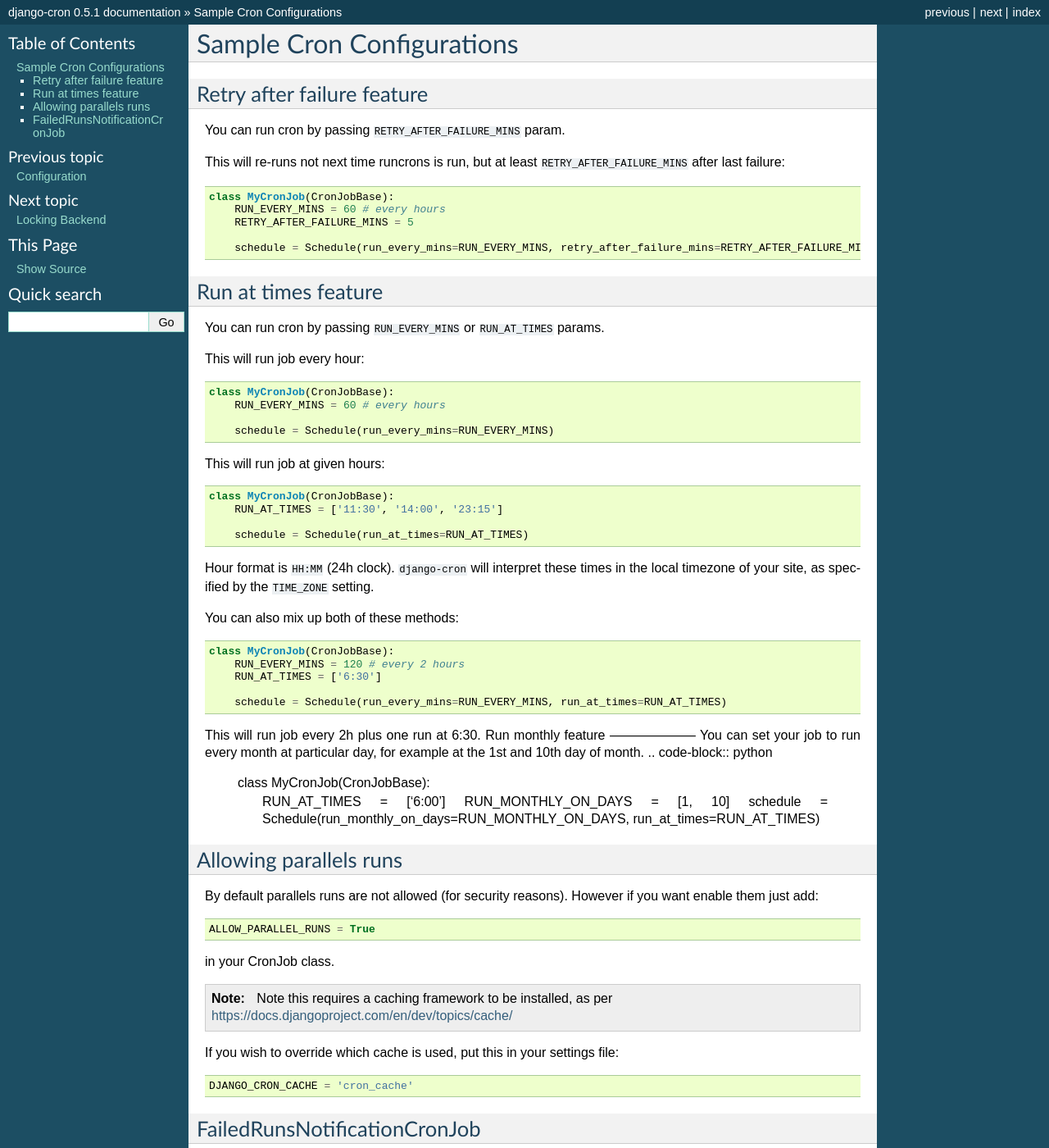
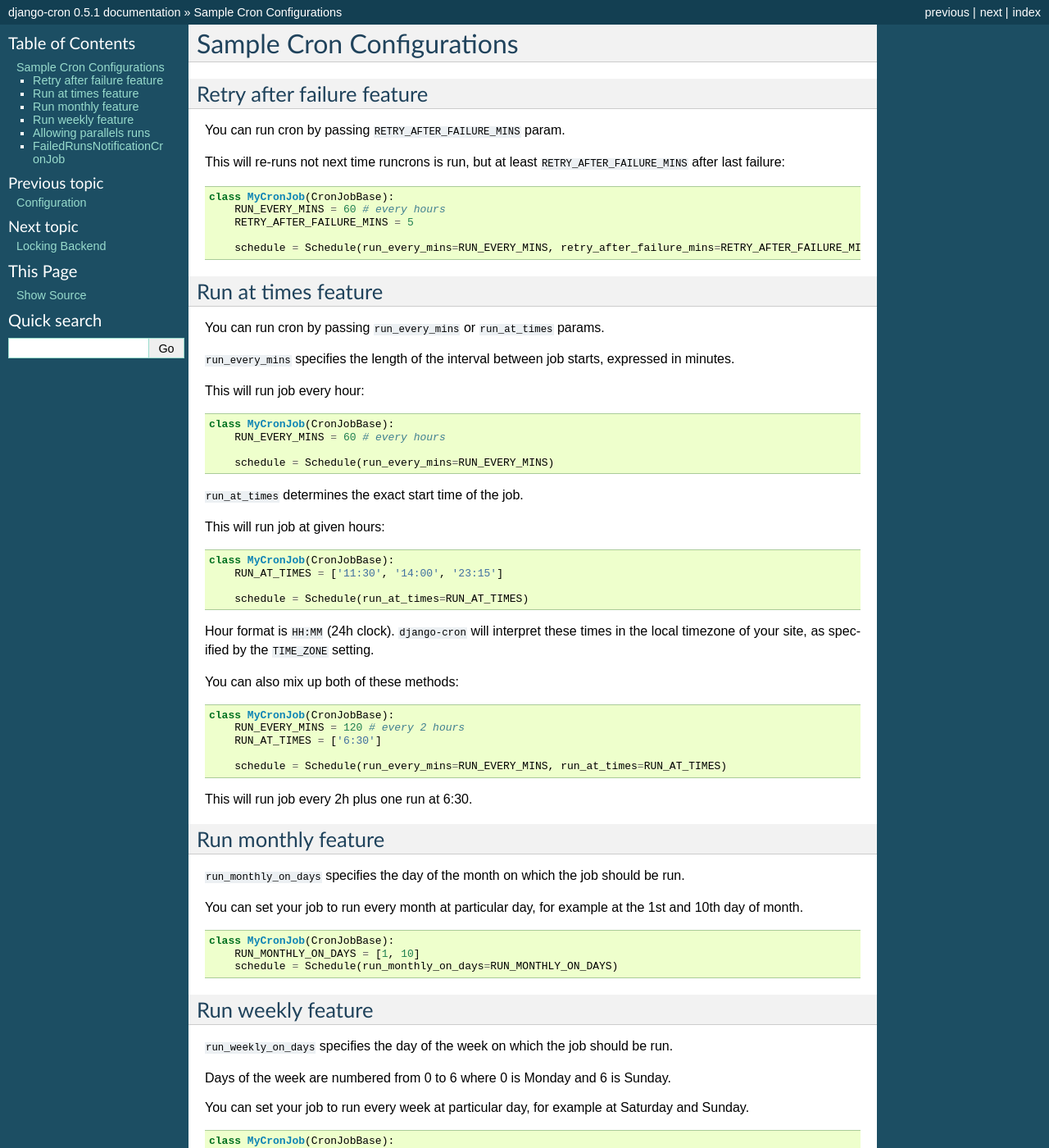
Before and after one commit to Tivix/django-cron, a Sphinx documentation site: the page built from docs/sample_cron_configurations.rst, in a window 1280 px wide and 1400 px high. Shown: the whole window at 82% size. Built offline with Sphinx 7.4.7, drawn with Linux system fonts in a browser that asks for light colours; some of the changed text lies outside the part shown.

Commit message:
DOCS/ sample cron configurations update

```diff
--- a/docs/sample_cron_configurations.rst
+++ b/docs/sample_cron_configurations.rst
@@ -20,7 +20,9 @@ This will re-runs not next time runcrons is run, but at least ``RETRY_AFTER_FAIL
 Run at times feature
 --------------------
 
-You can run cron by passing ``RUN_EVERY_MINS`` or ``RUN_AT_TIMES`` params.
+You can run cron by passing ``run_every_mins`` or ``run_at_times`` params.
+
+``run_every_mins`` specifies the length of the interval between job starts, expressed in minutes.
 
 This will run job every hour:
 
@@ -30,6 +32,8 @@ This will run job every hour:
         RUN_EVERY_MINS = 60 # every hours
 
         schedule = Schedule(run_every_mins=RUN_EVERY_MINS)
+
+``run_at_times`` determines the exact start time of the job.
 
 This will run job at given hours:
 
@@ -55,15 +59,32 @@ You can also mix up both of these methods:
         schedule = Schedule(run_every_mins=RUN_EVERY_MINS, run_at_times=RUN_AT_TIMES)
 
 This will run job every 2h plus one run at 6:30.
+
 Run monthly feature
 --------------------
+``run_monthly_on_days`` specifies the day of the month on which the job should be run.
+
 You can set your job to run every month at particular day, for example at the 1st and 10th day of month.
+
 .. code-block:: python
 
     class MyCronJob(CronJobBase):
-        RUN_AT_TIMES = ['6:00']
         RUN_MONTHLY_ON_DAYS = [1, 10]
-        schedule = Schedule(run_monthly_on_days=RUN_MONTHLY_ON_DAYS, run_at_times=RUN_AT_TIMES)
+        schedule = Schedule(run_monthly_on_days=RUN_MONTHLY_ON_DAYS)
+
+Run weekly feature
+--------------------
+``run_weekly_on_days`` specifies the day of the week on which the job should be run.
+
+Days of the week are numbered from 0 to 6 where 0 is Monday and 6 is Sunday.
+
+You can set your job to run every week at particular day, for example at Saturday and Sunday.
+
+.. code-block:: python
+
+    class MyCronJob(CronJobBase):
+        RUN_WEEKLY_ON_DAYS = [0, 6]
+        schedule = Schedule(run_weekly_on_days=RUN_WEEKLY_ON_DAYS)
 
 Allowing parallels runs
 -----------------------
```
